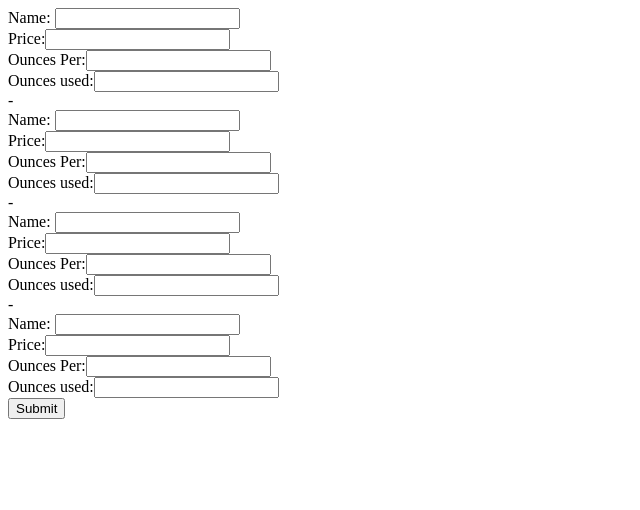
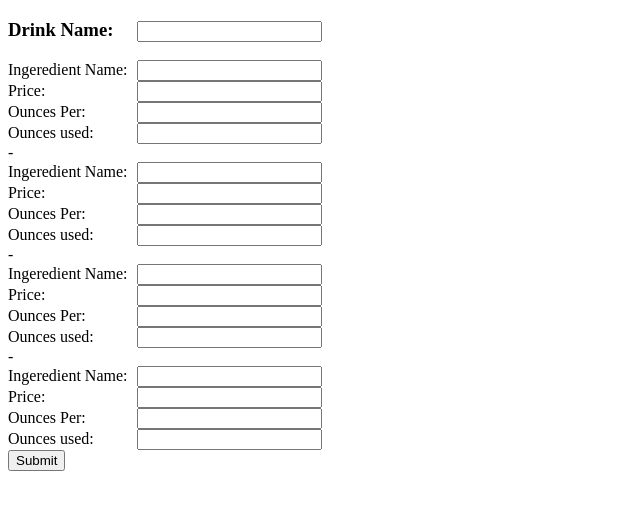
Before and after one commit to royschuyler/drinks, a website: page index.html in a window 1280 px wide. Shown: the whole page, without its empty margins (0-640 px from the left). Drawn offline with nearby package versions, Linux system fonts and the light colour scheme.

Commit message:
breakdown of the drink cost appending to html

```diff
--- a/index.html
+++ b/index.html
@@ -8,33 +8,42 @@
     <link href="main.css" rel="stylesheet">
   </head>
   <body>
+    <h3>Drink Name: <input class='drinkName'></h3>
+    <div class='mainContainer'>
       <div>
-      Name:        <input class='nameA'><br>
-      Price:<input class='a'><br>
-      Ounces Per:<input class='b'><br>
-      Ounces used:<input class='c'><br>
+        Ingeredient Name: <input class='nameA first'><br>
+        Price:            <input class='a second'><br>
+        Ounces Per:       <input class='b third'><br>
+        Ounces used:      <input class='c fourth'><br>
       </div>-
       <div>
-      Name:        <input class='nameB'><br>
-      Price:<input class='d'><br>
-      Ounces Per:<input class='e'><br>
-      Ounces used:<input class='f'><br>
+        Ingeredient Name: <input class='nameB first'><br>
+        Price:            <input class='d second'><br>
+        Ounces Per:       <input class='e third'><br>
+        Ounces used:      <input class='f fourth'><br>
       </div>-
       <div>
-      Name:        <input class='nameC'><br>
-      Price:<input class='g'><br>
-      Ounces Per:<input class='i'><br>
-      Ounces used:<input class='j'><br>
+        Ingeredient Name: <input class='nameC first'><br>
+        Price:            <input class='g second'><br>
+        Ounces Per:       <input class='h third'><br>
+        Ounces used:      <input class='i fourth'><br>
       </div>-
       <div>
-      Name:        <input class='nameD'><br>
-      Price:<input class='k'><br>
-      Ounces Per:<input class='l'><br>
-      Ounces used:<input class='m'><br>
+        Ingeredient Name: <input class='nameD first'><br>
+        Price:            <input class='k second'><br>
+        Ounces Per:       <input class='l third'><br>
+        Ounces used:      <input class='m fourth'><br>
+      </div>
+      <div>
       <input class='btn' type ='submit'>
       </div>
+    </div>
+    <h3 class='target'></h3>
+    <div>
+      <ul class='breakdownTarget'>
+      </ul>
+    </div>
 
-    <div class='target'></div>
 
 
   <script src='bower_components/jquery/dist/jquery.min.js'></script>
--- a/main.css
+++ b/main.css
@@ -0,0 +1,19 @@
+.first {
+  margin-left: 5px;
+}
+
+.second {
+  margin-left: 88px;
+}
+
+.third {
+  margin-left: 47px;
+}
+
+.fourth {
+  margin-left: 39px;
+}
+
+.drinkName {
+  margin-left: 19px;
+}
--- a/script.js
+++ b/script.js
@@ -6,32 +6,42 @@ function Item(name, price, ozPer, ozUsed) {
   this.cost = (this.price / this.ozPer) * this.ozUsed;
 }
 
-var btn = $('.btn')
+var btn = $('.btn');
+var breakdownBtn = $('.breakdownBtn');
 
 btn.on('click', function() {
-  var nameA = $('.nameA').val();
-  var priceA = $('.a').val();
-  var ozPerA = $('.b').val();
-  var ozUsedA = $('.c').val();
+  var drinkName = $('.drinkName').val();
+  var nameA     = $('.nameA').val();
+  var priceA    = $('.a').val();
+  var ozPerA    = $('.b').val();
+  var ozUsedA   = $('.c').val();
 
-  var nameB = $('.nameB').val();
-  var priceB = $('.d').val();
-  var ozPerB = $('.e').val();
-  var ozUsedB = $('.f').val();
+  var nameB     = $('.nameB').val();
+  var priceB    = $('.d').val();
+  var ozPerB    = $('.e').val();
+  var ozUsedB   = $('.f').val();
 
-  var nameC = $('.nameB').val();
-  var priceC = $('.d').val();
-  var ozPerC = $('.e').val();
-  var ozUsedC = $('.f').val();
+  var nameC     = $('.nameC').val();
+  var priceC    = $('.g').val();
+  var ozPerC    = $('.h').val();
+  var ozUsedC   = $('.i').val();
 
   var ingredient1 = new Item(nameA, priceA, ozPerA, ozUsedA);
   var ingredient2 = new Item(nameB, priceB, ozPerB, ozUsedB);
   var ingredient3 = new Item(nameC, priceC, ozPerC, ozUsedC);
   var cost = ingredient1.cost + ingredient2.cost + ingredient3.cost;
 
-  var string = "It costs $" + cost + " to make this drink."
-  var target = $('.target')
+  var target = $('.target');
+  var breakdownTarget = $('.breakdownTarget');
+  var string = "It costs $" + cost + " to make this " + drinkName + ".";
+  var breakdownString =
+    '<li>The ' + ingredient1.name + ' cost is ' + ingredient1.cost + '.</li>' +
+    '<li>The ' + ingredient2.name + ' cost is ' + ingredient2.cost + '.</li>' +
+    '<li>The ' + ingredient3.name + ' cost is ' + ingredient3.cost + '.</li>';
+
+
+
   target.append(string);
-  console.log(cost);
+  breakdownTarget.append(breakdownString);
 
 });
```
Also changed, not shown: README.md. Lines whose indentation alone changed are shown as unchanged.
